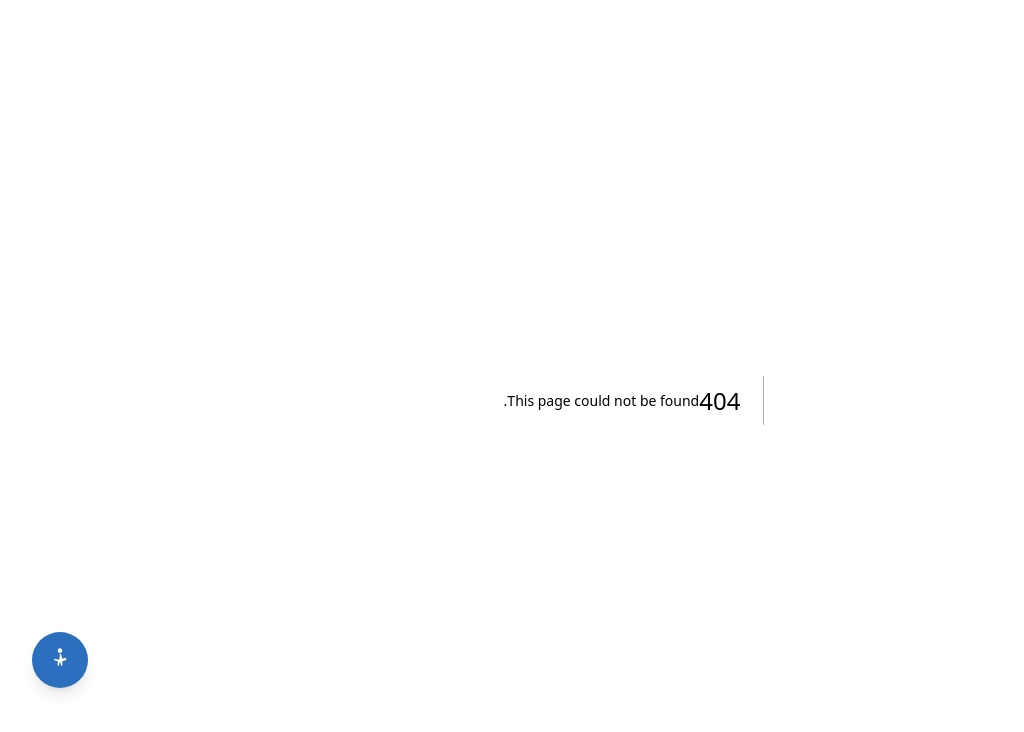
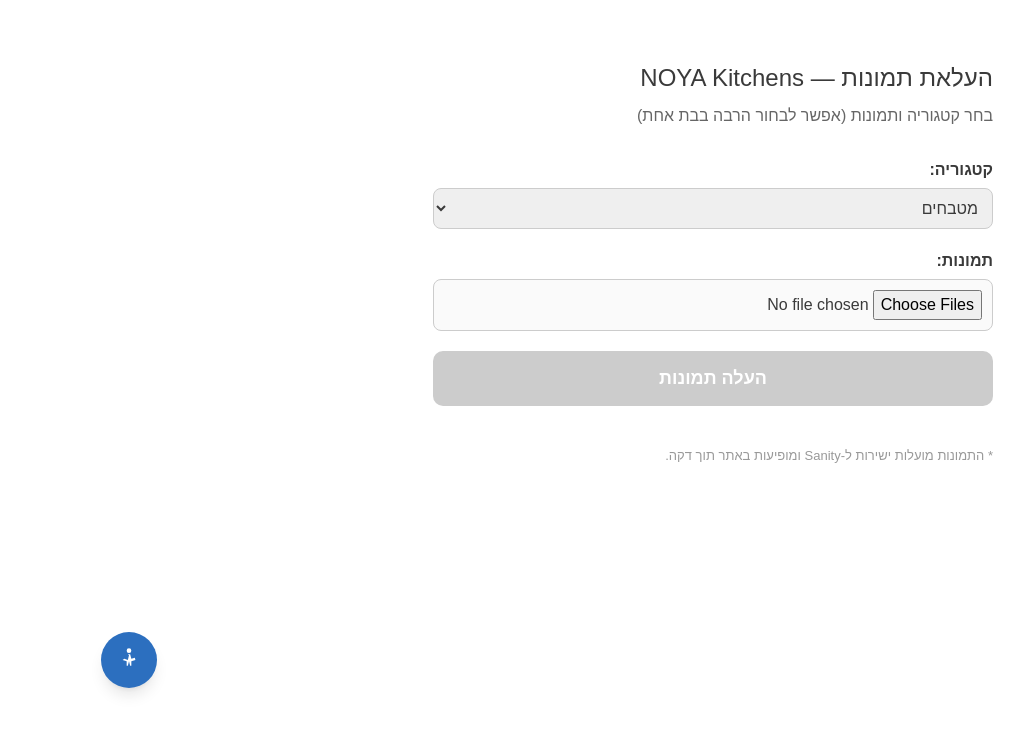
Before and after one commit to erezhindi-gif/noya-kitchens, a Next.js app: page /admin/upload in a window 1280 px wide. Before the commit this address had no page. Shown: the top 732 px of the page, without its empty margins (38-1062 px from the left). Built offline with nearby package versions, Linux system fonts and the light colour scheme.

Commit message:
Add bulk image upload page at /admin/upload

```diff
--- /dev/null
+++ b/app/admin/upload/page.tsx
@@ -0,0 +1,133 @@
+"use client";
+import { useState, useRef } from "react";
+
+const CATEGORIES = [
+  "מטבחים",
+  "ארונות",
+  "סלונים",
+  "חדרי שינה",
+  "חדרי ילדים",
+  "ממ\"דים",
+  "מסחרי",
+];
+
+export default function UploadPage() {
+  const [category, setCategory] = useState(CATEGORIES[0]);
+  const [files, setFiles] = useState<File[]>([]);
+  const [status, setStatus] = useState<"idle" | "uploading" | "done" | "error">("idle");
+  const [message, setMessage] = useState("");
+  const [progress, setProgress] = useState(0);
+  const inputRef = useRef<HTMLInputElement>(null);
+
+  const handleFiles = (e: React.ChangeEvent<HTMLInputElement>) => {
+    if (e.target.files) setFiles(Array.from(e.target.files));
+  };
+
+  const handleUpload = async () => {
+    if (!files.length) return;
+    setStatus("uploading");
+    setProgress(0);
+    setMessage("");
+
+    const BATCH = 5;
+    let done = 0;
+
+    for (let i = 0; i < files.length; i += BATCH) {
+      const batch = files.slice(i, i + BATCH);
+      const fd = new FormData();
+      fd.append("category", category);
+      batch.forEach((f) => fd.append("files", f));
+
+      const res = await fetch("/api/upload-images", { method: "POST", body: fd });
+      const data = await res.json();
+
+      if (!res.ok) {
+        setStatus("error");
+        setMessage(`שגיאה: ${data.error}`);
+        return;
+      }
+
+      done += batch.length;
+      setProgress(Math.round((done / files.length) * 100));
+    }
+
+    setStatus("done");
+    setMessage(`הועלו ${files.length} תמונות לקטגוריה "${category}" בהצלחה!`);
+    setFiles([]);
+    if (inputRef.current) inputRef.current.value = "";
+  };
+
+  return (
+    <div dir="rtl" style={{ fontFamily: "Arial, sans-serif", maxWidth: 600, margin: "60px auto", padding: "0 20px" }}>
+      <h1 style={{ fontSize: 24, marginBottom: 8 }}>העלאת תמונות — NOYA Kitchens</h1>
+      <p style={{ color: "#666", marginBottom: 30 }}>בחר קטגוריה ותמונות (אפשר לבחור הרבה בבת אחת)</p>
+
+      <div style={{ marginBottom: 20 }}>
+        <label style={{ display: "block", fontWeight: "bold", marginBottom: 6 }}>קטגוריה:</label>
+        <select
+          value={category}
+          onChange={(e) => setCategory(e.target.value)}
+          style={{ width: "100%", padding: "10px", fontSize: 16, borderRadius: 8, border: "1px solid #ccc" }}
+        >
+          {CATEGORIES.map((c) => <option key={c} value={c}>{c}</option>)}
+        </select>
+      </div>
+
+      <div style={{ marginBottom: 20 }}>
+        <label style={{ display: "block", fontWeight: "bold", marginBottom: 6 }}>תמונות:</label>
+        <input
+          ref={inputRef}
+          type="file"
+          accept="image/*"
+          multiple
+          onChange={handleFiles}
+          style={{ width: "100%", padding: "10px", fontSize: 16, borderRadius: 8, border: "1px solid #ccc", background: "#fafafa" }}
+        />
+        {files.length > 0 && (
+          <p style={{ color: "#555", marginTop: 6 }}>נבחרו {files.length} תמונות</p>
+        )}
+      </div>
+
+      <button
+        onClick={handleUpload}
+        disabled={!files.length || status === "uploading"}
+        style={{
+          width: "100%",
+          padding: "14px",
+          fontSize: 18,
+          fontWeight: "bold",
+          background: files.length && status !== "uploading" ? "#8B6F47" : "#ccc",
+          color: "white",
+          border: "none",
+          borderRadius: 10,
+          cursor: files.length && status !== "uploading" ? "pointer" : "not-allowed",
+        }}
+      >
+        {status === "uploading" ? `מעלה... ${progress}%` : "העלה תמונות"}
+      </button>
+
+      {status === "uploading" && (
+        <div style={{ marginTop: 16, background: "#eee", borderRadius: 8, overflow: "hidden" }}>
+          <div style={{ width: `${progress}%`, height: 10, background: "#8B6F47", transition: "width 0.3s" }} />
+        </div>
+      )}
+
+      {message && (
+        <div style={{
+          marginTop: 20,
+          padding: 16,
+          borderRadius: 10,
+          background: status === "done" ? "#d4edda" : "#f8d7da",
+          color: status === "done" ? "#155724" : "#721c24",
+          fontSize: 16,
+        }}>
+          {message}
+        </div>
+      )}
+
+      <p style={{ marginTop: 40, color: "#999", fontSize: 13 }}>
+        * התמונות מועלות ישירות ל-Sanity ומופיעות באתר תוך דקה.
+      </p>
+    </div>
+  );
+}
--- /dev/null
+++ b/app/api/upload-images/route.ts
@@ -0,0 +1,58 @@
+import { NextRequest, NextResponse } from "next/server";
+import { createClient } from "@sanity/client";
+
+const client = createClient({
+  projectId: process.env.NEXT_PUBLIC_SANITY_PROJECT_ID!,
+  dataset: process.env.NEXT_PUBLIC_SANITY_DATASET || "production",
+  apiVersion: "2024-01-01",
+  token: process.env.SANITY_API_TOKEN,
+  useCdn: false,
+});
+
+export async function POST(request: NextRequest) {
+  try {
+    const formData = await request.formData();
+    const category = formData.get("category") as string;
+    const files = formData.getAll("files") as File[];
+
+    if (!category || files.length === 0) {
+      return NextResponse.json({ error: "Missing category or files" }, { status: 400 });
+    }
+
+    const uploadedAssets = [];
+    for (const file of files) {
+      const buffer = Buffer.from(await file.arrayBuffer());
+      const asset = await client.assets.upload("image", buffer, {
+        filename: file.name,
+        contentType: file.type,
+      });
+      uploadedAssets.push({ _type: "image", asset: { _type: "reference", _ref: asset._id } });
+    }
+
+    // Find existing project doc
+    const existing = await client.fetch(
+      `*[_type == "project" && category == $category][0]`,
+      { category }
+    );
+
+    if (existing) {
+      await client
+        .patch(existing._id)
+        .setIfMissing({ images: [] })
+        .append("images", uploadedAssets)
+        .commit();
+    } else {
+      await client.create({
+        _type: "project",
+        category,
+        title: category,
+        images: uploadedAssets,
+      });
+    }
+
+    return NextResponse.json({ success: true, count: uploadedAssets.length });
+  } catch (err: unknown) {
+    const message = err instanceof Error ? err.message : "Unknown error";
+    return NextResponse.json({ error: message }, { status: 500 });
+  }
+}
```
